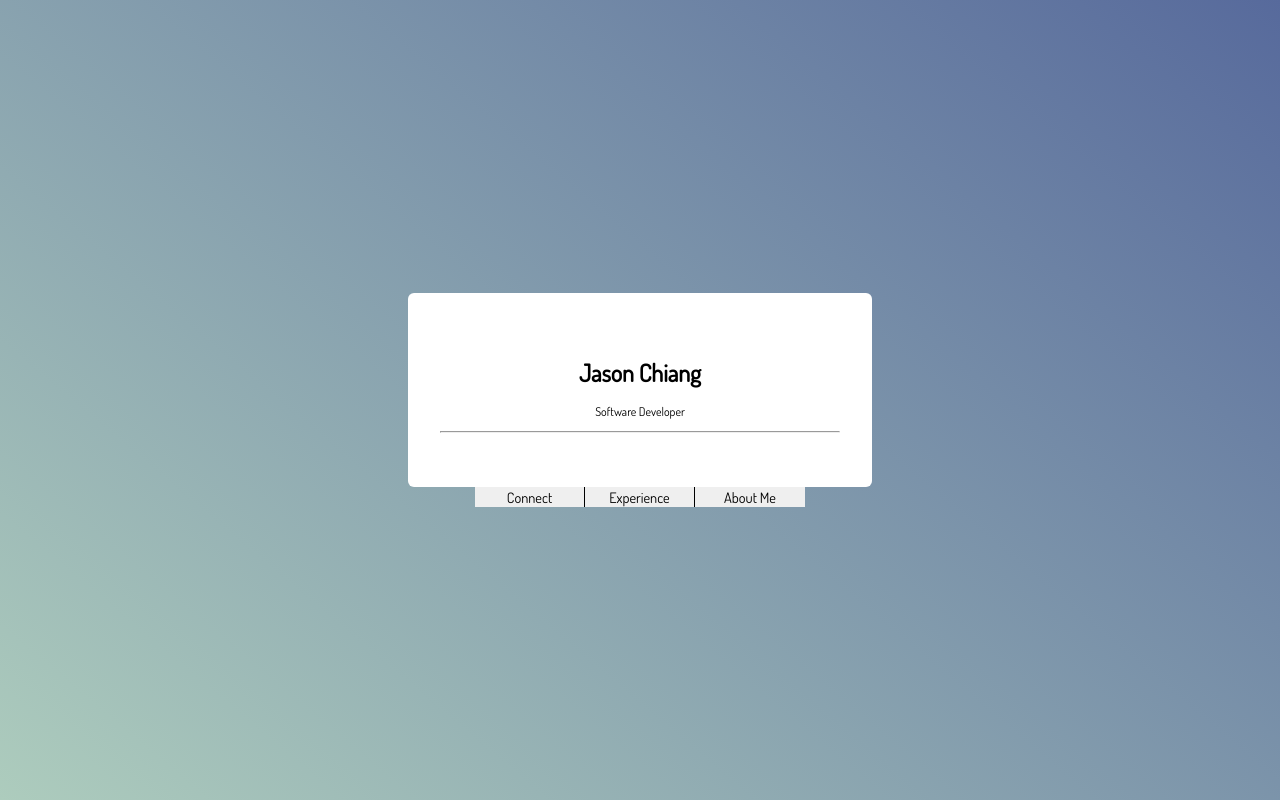
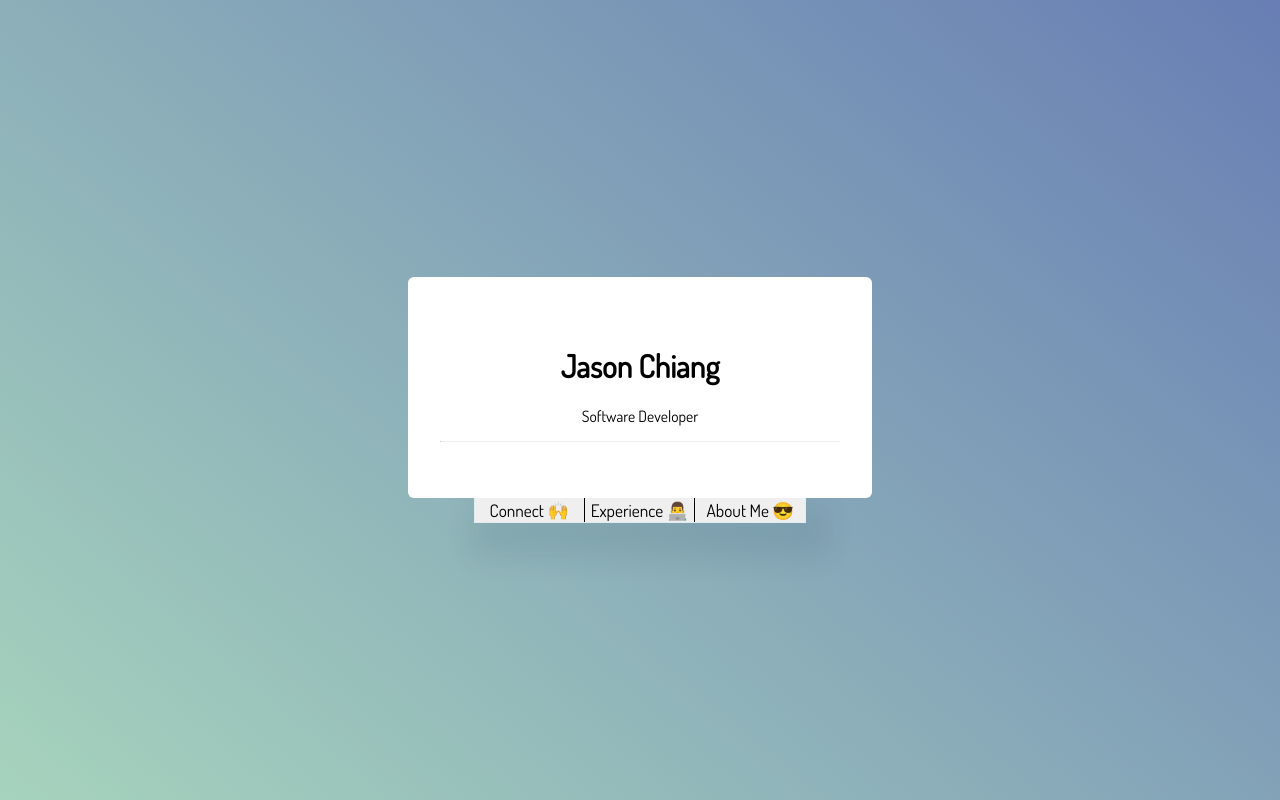
Before and after one commit to Jc7j/personal-website-v3, a React (Create React App) app: page / in a window 1280 px wide. Built offline with nearby package versions, Linux system fonts and the light colour scheme.

Commit message:
Changed css styling and moved App.css to styles folder

```diff
--- a/src/App.tsx
+++ b/src/App.tsx
@@ -2,7 +2,7 @@ import React from 'react';
 import IconLink from './components/IconLink';
 import { Tabs } from './components/Tabs';
 
-import './App.css';
+import './styles/App.css';
 
 const App = () => {
   return (
@@ -38,21 +38,22 @@ const App = () => {
             <Tabs.Panel label="Experience">
               <ul className="ExperienceTabContainer">
                 <li>
-                  Combat Medic @ Army National Guard Jun 2015 -
-                  Present
+                  <strong>Combat Medic </strong>@ Army National Guard
                 </li>
+                <i>Jun 2015 - Present</i>
                 <li>
-                  Software Developer @ Station Casinos Inc. Aug 2019 -
-                  Mar 2020
+                  <strong>Software Developer</strong> @ Station
+                  Casinos
                 </li>
+                <i>Aug 2019 - Mar 2020</i>
                 <li>
-                  Back-end Software Developer @ Chingu Mar 2019 - May
-                  2019
+                  <strong>Software Developer </strong>@ Chingu
                 </li>
+                <i>Mar 2019 - May 2019</i>
                 <li>
-                  Front-end Software Developer @ Aided Trade Jan 2019
-                  - Mar 2019
+                  <strong>Software Developer </strong>@ Aided Trade
                 </li>
+                <i>Jan 2019 - Mar 2019</i>
               </ul>
             </Tabs.Panel>
             <Tabs.Panel label="About Me">
@@ -62,9 +63,24 @@ const App = () => {
             </Tabs.Panel>
           </div>
           <div className="TabLabelContainer">
-            <Tabs.Tab label="Connect">Connect</Tabs.Tab>
-            <Tabs.Tab label="Experience">Experience</Tabs.Tab>
-            <Tabs.Tab label="About Me">About Me</Tabs.Tab>
+            <Tabs.Tab label="Connect">
+              Connect{' '}
+              <span role="img" aria-label="Hands together">
+                🙌
+              </span>
+            </Tabs.Tab>
+            <Tabs.Tab label="Experience">
+              Experience{' '}
+              <span role="img" aria-label="Boy behind computer">
+                👨‍💻
+              </span>
+            </Tabs.Tab>
+            <Tabs.Tab label="About Me">
+              About Me{' '}
+              <span role="img" aria-label="Emoji with shades">
+                😎
+              </span>
+            </Tabs.Tab>
           </div>
         </Tabs>
       </div>
--- a/src/App.css
+++ b/src/styles/App.css
@@ -1,6 +1,6 @@
 .App {
   align-items: center;
-  background-image: linear-gradient(40deg, #adccbd 0%, #576a9c 100%);
+  background-image: linear-gradient(40deg, #a6d3bd 0%, #687eb4 100%);
   background-position: 0% 0%;
   background-repeat: repeat;
   background-size: auto;
@@ -15,20 +15,26 @@
 }
 
 .Main {
-  /* box-shadow: 0rem 1.375rem 1.75rem 0rem rgba(27, 54, 74, 0.09); */
   align-items: center;
   border-radius: 0.375rem 0.375rem 0.375rem 0.375rem;
   display: flex;
   flex-direction: column;
   justify-content: center;
-  max-width: 100%;
+  max-width: 85%;
   position: relative;
   text-align: center;
+}
+
+@media (max-width: 425px) {
+  .Main {
+    max-width: 75%;
+  }
 }
 
 .Inner {
   background-color: #ffffff;
   border-radius: inherit;
+  font-size: 1.3em;
   max-width: 100%;
   padding: 3rem 2rem;
   position: relative;
@@ -47,8 +53,12 @@
 
 .TabLabelContainer {
   background-color: #ffffff;
-  border: none;
+  border-bottom: 1px solid #e4ebf0;
+  border-left: 1px solid #e4ebf0;
+  border-right: 1px solid #e4ebf0;
+  box-shadow: 0.6rem 1.375rem 1.75rem 0.8rem rgba(27, 54, 74, 0.09);
   display: flex;
+  font-size: 1.2em;
 }
 
 .TabLabelContainer > div:last-child > button {
@@ -57,6 +67,12 @@
 
 .ExperienceTabContainer {
   text-align: center;
-  /* list-style-type: none; */
-  /* padding-inline-start: 0; */
 }
+
+li {
+  margin-top: 20px;
+}
+
+hr {
+  border-top: #8797a1;
+}
--- a/src/styles/Tab.css
+++ b/src/styles/Tab.css
@@ -1,10 +1,12 @@
 .TabButton {
+  cursor: pointer;
   border: none;
   border-right: 1px solid black;
   font-size: 1.2em;
   min-width: 110px;
+  transition: 0.25s ease;
 }
 
 .TabButton:hover {
-  /* color: red; */
+  color: #1e92ff;
 }
```
